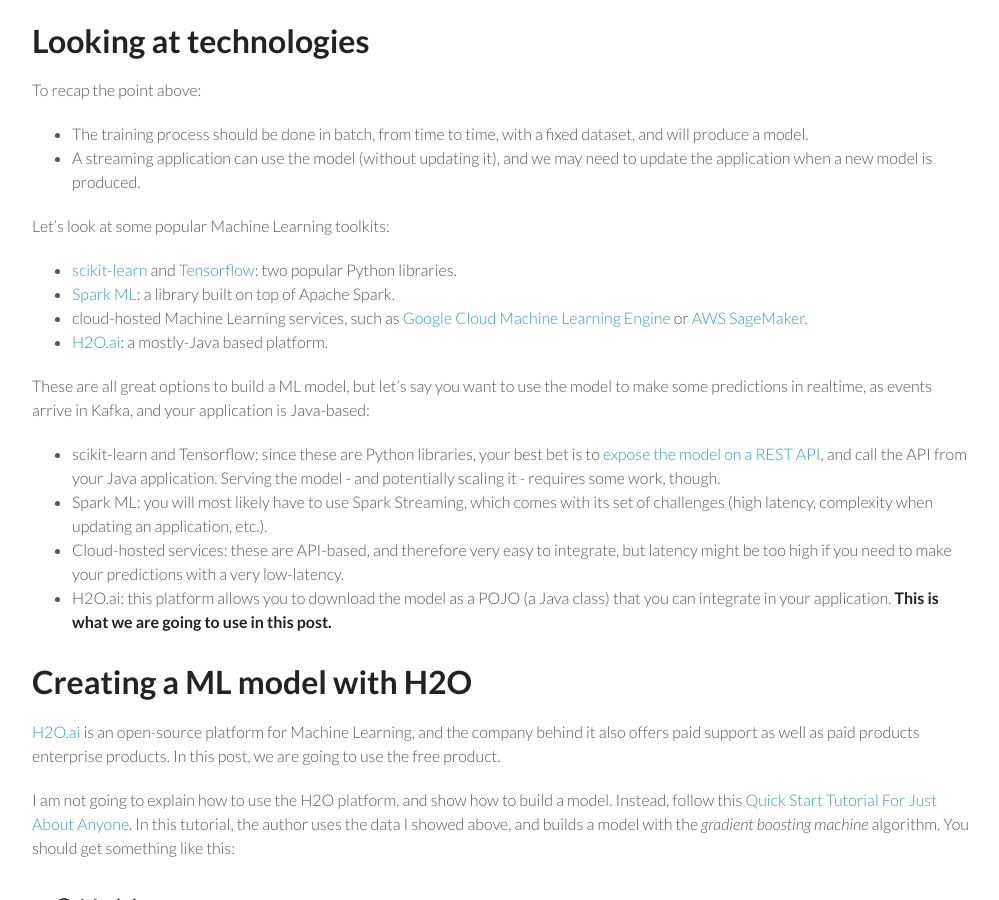
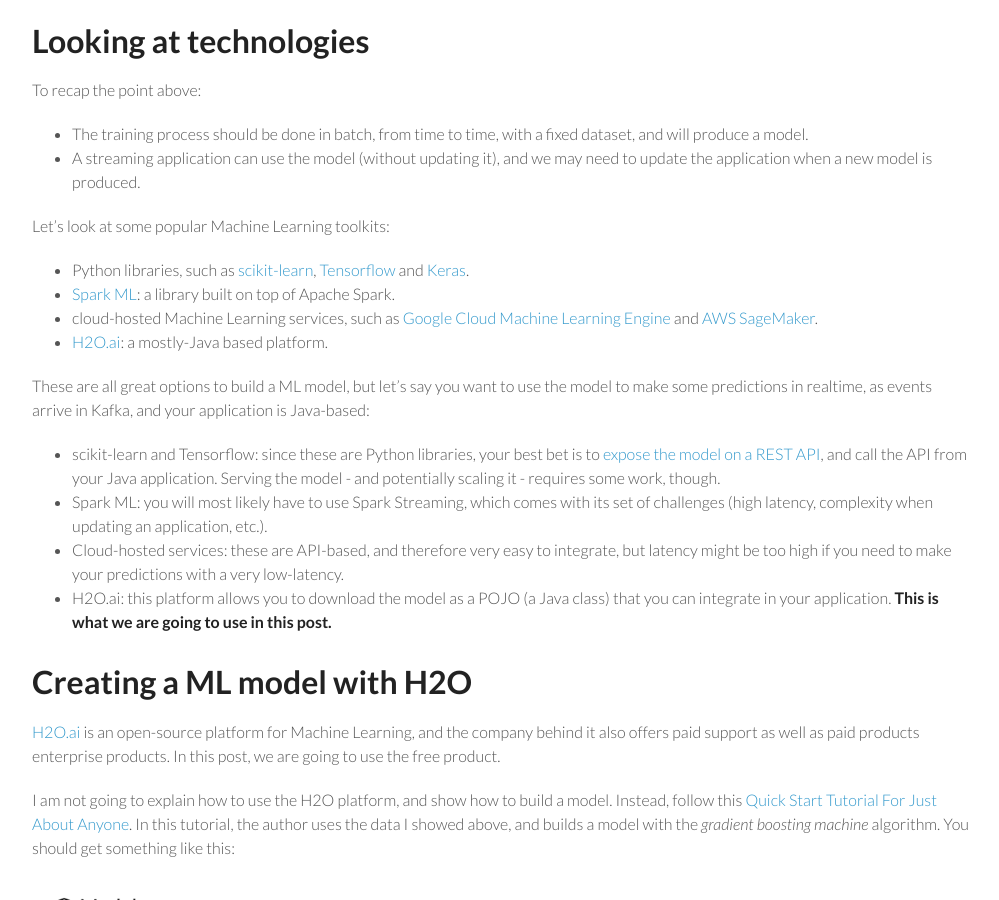
Before and after one commit to aseigneurin/aseigneurin.github.io, a Jekyll site: the page built from _posts/2018-09-05-realtime-machine-learning-predictions-wth-kafka-and-h2o.md, in a window 1280 px wide and 900 px high, scrolled down 1265 px. Shown: the whole window, without its empty margins (138-1137 px from the left). Built offline with Jekyll 4.4.1, drawn with Linux system fonts in a browser that asks for light colours; nearby versions of some CDN libraries.

Commit message:
kafka + h2o

```diff
--- a/_posts/2018-09-05-realtime-machine-learning-predictions-wth-kafka-and-h2o.md
+++ b/_posts/2018-09-05-realtime-machine-learning-predictions-wth-kafka-and-h2o.md
@@ -31,9 +31,9 @@
 - A streaming application can use the model (without updating it), and we may need to update the application when a new model is produced.
 
 Let's look at some popular Machine Learning toolkits:
-- [scikit-learn](http://scikit-learn.org/) and [Tensorflow](https://www.tensorflow.org/): two popular Python libraries.
+- Python libraries, such as [scikit-learn](http://scikit-learn.org/), [Tensorflow](https://www.tensorflow.org/) and [Keras](https://keras.io/).
 - [Spark ML](https://spark.apache.org/docs/latest/ml-guide.html): a library built on top of Apache Spark.
-- cloud-hosted Machine Learning services, such as [Google Cloud Machine Learning Engine](https://cloud.google.com/ml-engine/) or [AWS SageMaker](https://aws.amazon.com/sagemaker/).
+- cloud-hosted Machine Learning services, such as [Google Cloud Machine Learning Engine](https://cloud.google.com/ml-engine/) and [AWS SageMaker](https://aws.amazon.com/sagemaker/).
 - [H2O.ai](https://www.h2o.ai/): a mostly-Java based platform.
 
 These are all great options to build a ML model, but let's say you want to use the model to make some predictions in realtime, as events arrive in Kafka, and your application is Java-based:
```
